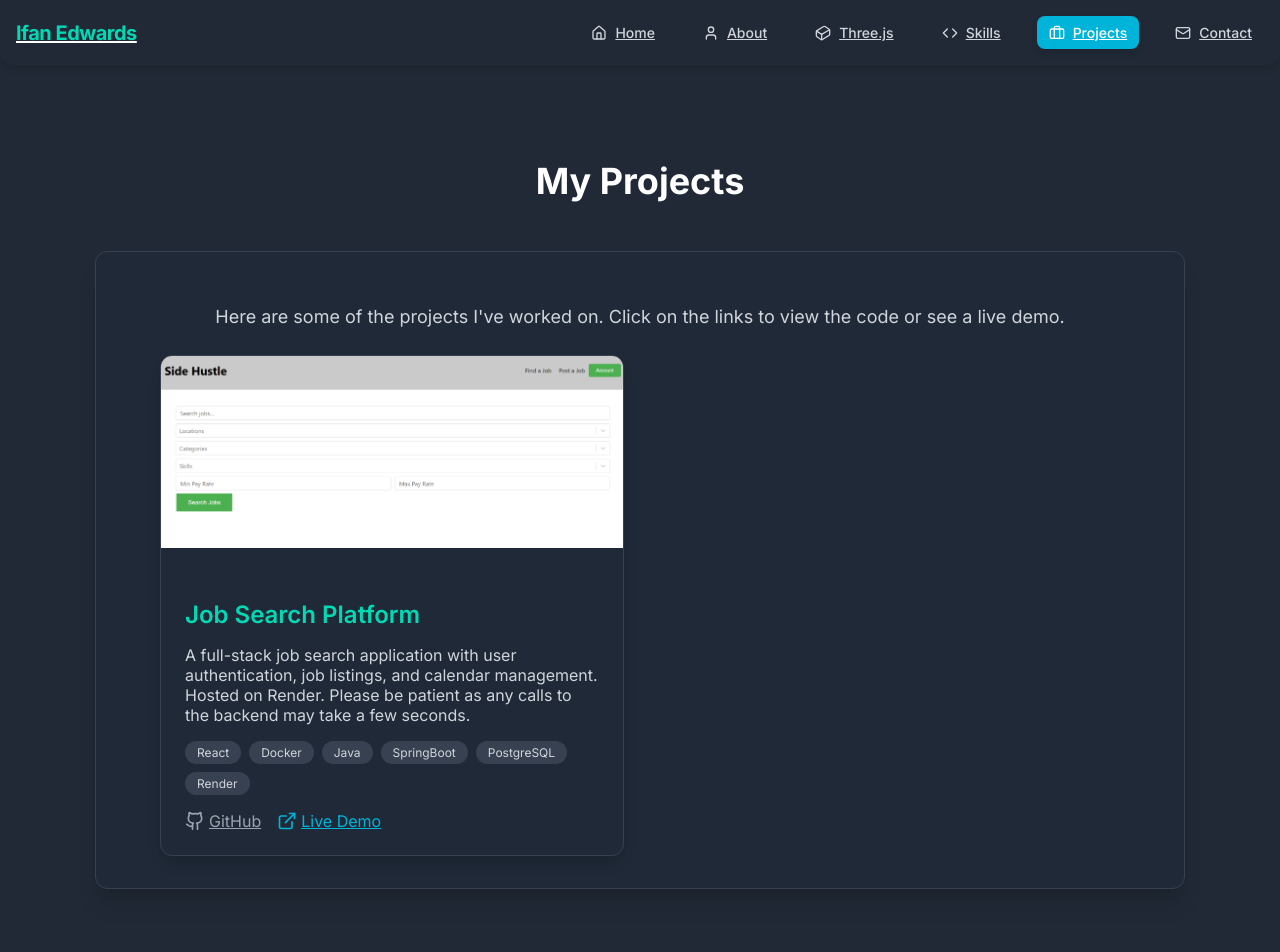
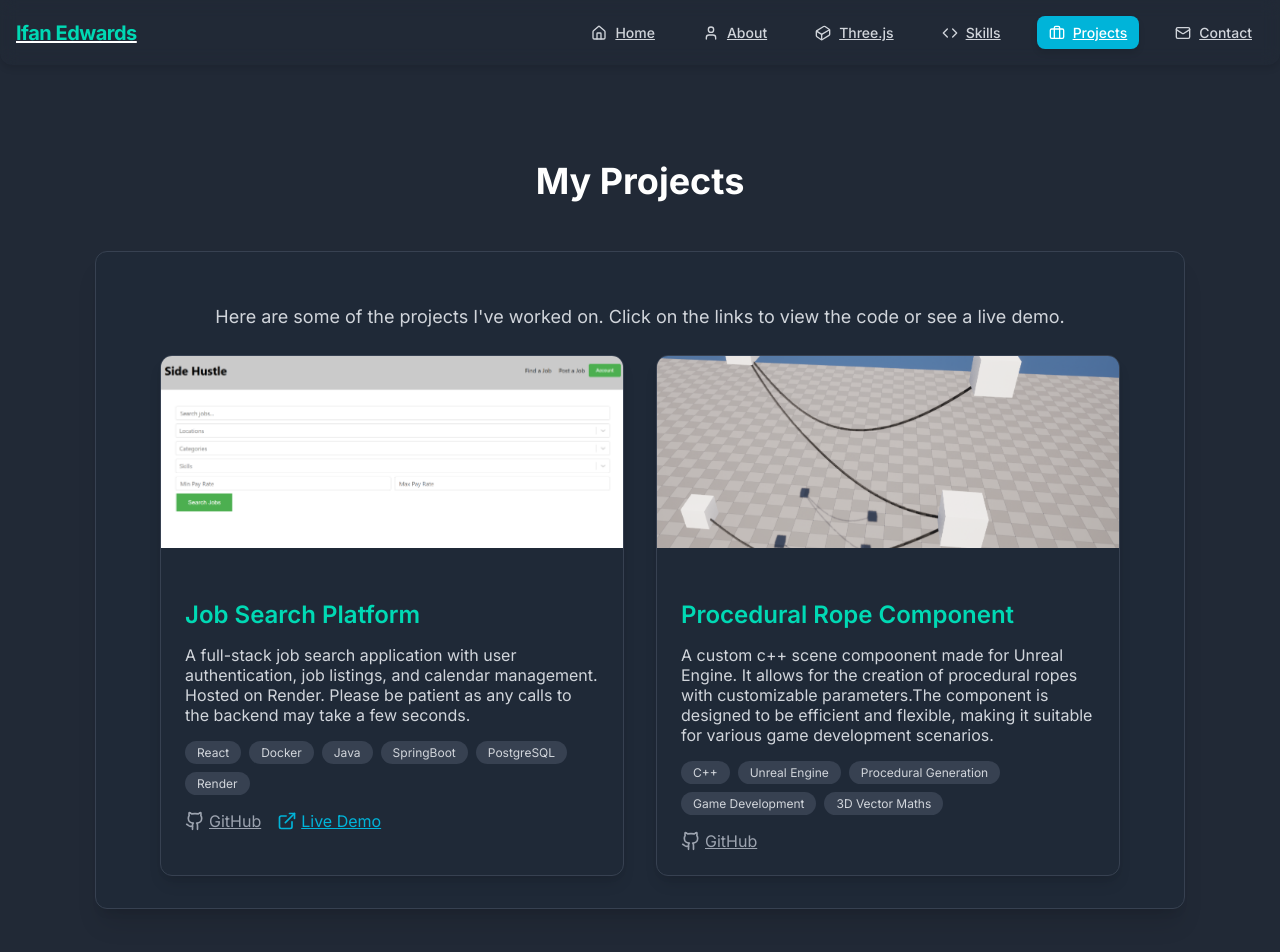
Before and after one commit to ifaneds/portfolio, a React (Create React App) app in the folder portfolio/: page /projects in a window 1280 px wide. Shown: the top 952 px of the page. Built offline with nearby package versions, Linux system fonts and the light colour scheme.

Commit message:
Add rope component project

```diff
--- a/portfolio/src/components/Projects.js
+++ b/portfolio/src/components/Projects.js
@@ -15,10 +15,25 @@ export default function Projects() {
         "PostgreSQL",
         "Render",
       ],
-      githubLink: "https://github.com/ifaneds/side-hustle", // Replace with your GitHub link
-      liveLink: "https://ifaneds.github.io/side-hustle/", // Replace with your live demo link
-      imageUrl: process.env.PUBLIC_URL + "/side_hustle_project_image.png", // Placeholder image
-    },
+      githubLink: "https://github.com/ifaneds/side-hustle",
+      liveLink: "https://ifaneds.github.io/side-hustle/",
+      imageUrl: process.env.PUBLIC_URL + "/side_hustle_project_image.png",
+      },
+      {
+          title: "Procedural Rope Component",
+          description:
+              "A custom c++ scene compoonent made for Unreal Engine. It allows for the creation of procedural ropes with customizable parameters.The component is designed to be efficient and flexible, making it suitable for various game development scenarios.",
+          technologies: [
+              "C++",
+              "Unreal Engine",
+              "Procedural Generation",
+              "Game Development",
+              "3D Vector Maths",
+          ],
+          githubLink: "https://github.com/ifaneds/unreal-bootcamp/tree/master/Source",
+          livelink: "https://studio.youtube.com/video/eeggjZnDIcE/edit",
+          imageUrl: process.env.PUBLIC_URL + "/rope_project_image.png",
+      }
   ];
 
   const ProjectCard = ({ project }) => (
```
Also changed, not shown: portfolio/public/rope_project_image.PNG (added).
